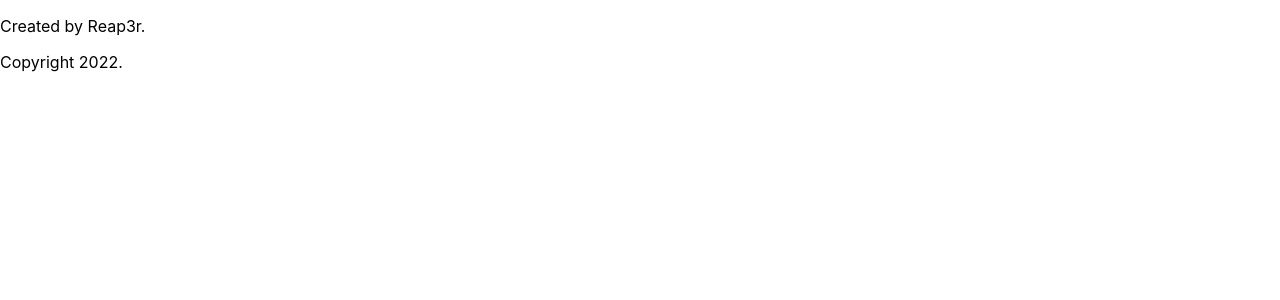
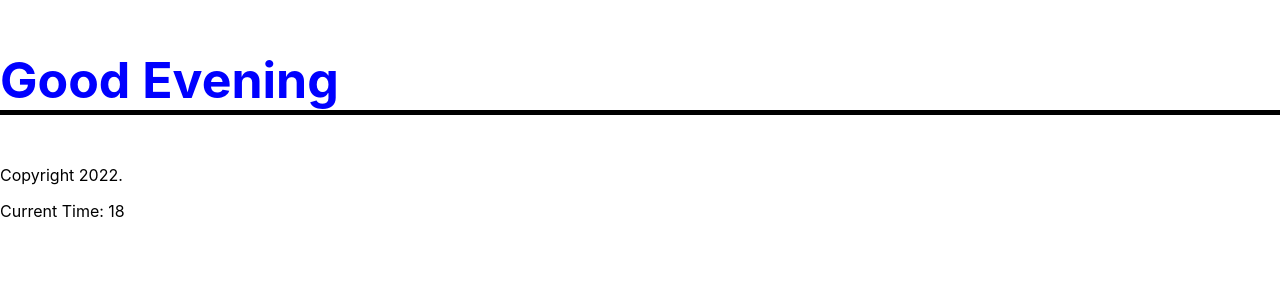
Before and after one commit to Boston343/Keeper, a React (Create React App) app: page / in a window 1280 px wide. Shown: the top 300 px of the page. Built offline with nearby package versions, Linux system fonts and the light colour scheme.

Commit message:
example of inline style editing in React

```diff
--- a/src/App.css
+++ /dev/null
@@ -1,38 +0,0 @@
-.App {
-  text-align: center;
-}
-
-.App-logo {
-  height: 40vmin;
-  pointer-events: none;
-}
-
-@media (prefers-reduced-motion: no-preference) {
-  .App-logo {
-    animation: App-logo-spin infinite 20s linear;
-  }
-}
-
-.App-header {
-  background-color: #282c34;
-  min-height: 100vh;
-  display: flex;
-  flex-direction: column;
-  align-items: center;
-  justify-content: center;
-  font-size: calc(10px + 2vmin);
-  color: white;
-}
-
-.App-link {
-  color: #61dafb;
-}
-
-@keyframes App-logo-spin {
-  from {
-    transform: rotate(0deg);
-  }
-  to {
-    transform: rotate(360deg);
-  }
-}
--- a/src/App.js
+++ /dev/null
@@ -1,25 +0,0 @@
-import logo from "./logo.svg";
-import "./App.css";
-
-function App() {
-  return (
-    <div className="App">
-      <header className="App-header">
-        <img src={logo} className="App-logo" alt="logo" />
-        <p>
-          Edit <code>src/App.js</code> and save to reload.
-        </p>
-        <a
-          className="App-link"
-          href="https://reactjs.org"
-          target="_blank"
-          rel="noopener noreferrer"
-        >
-          Learn React
-        </a>
-      </header>
-    </div>
-  );
-}
-
-export default App;
--- /dev/null
+++ b/src/css/styles.css
@@ -0,0 +1,16 @@
+body {
+  margin: 0;
+  font-family: -apple-system, BlinkMacSystemFont, "Segoe UI", "Roboto", "Oxygen", "Ubuntu", "Cantarell", "Fira Sans", "Droid Sans", "Helvetica Neue", sans-serif;
+  -webkit-font-smoothing: antialiased;
+  -moz-osx-font-smoothing: grayscale;
+}
+
+code {
+  font-family: source-code-pro, Menlo, Monaco, Consolas, "Courier New", monospace;
+}
+
+.heading {
+  font-size: 50px;
+  font-weight: bold;
+  border-bottom: 5px solid black;
+}/*# sourceMappingURL=styles.css.map */
--- /dev/null
+++ b/src/css/styles.scss
@@ -0,0 +1,19 @@
+body {
+  margin: 0;
+  font-family: -apple-system, BlinkMacSystemFont, "Segoe UI", "Roboto", "Oxygen",
+    "Ubuntu", "Cantarell", "Fira Sans", "Droid Sans", "Helvetica Neue",
+    sans-serif;
+  -webkit-font-smoothing: antialiased;
+  -moz-osx-font-smoothing: grayscale;
+}
+
+code {
+  font-family: source-code-pro, Menlo, Monaco, Consolas, "Courier New",
+    monospace;
+}
+
+.heading {
+  font-size: 50px;
+  font-weight: bold;
+  border-bottom: 5px solid black;
+}
--- a/src/index.css
+++ /dev/null
@@ -1,13 +0,0 @@
-body {
-  margin: 0;
-  font-family: -apple-system, BlinkMacSystemFont, 'Segoe UI', 'Roboto', 'Oxygen',
-    'Ubuntu', 'Cantarell', 'Fira Sans', 'Droid Sans', 'Helvetica Neue',
-    sans-serif;
-  -webkit-font-smoothing: antialiased;
-  -moz-osx-font-smoothing: grayscale;
-}
-
-code {
-  font-family: source-code-pro, Menlo, Monaco, Consolas, 'Courier New',
-    monospace;
-}
--- a/src/index.js
+++ b/src/index.js
@@ -1,13 +1,33 @@
 import React from "react";
 import ReactDOM from "react-dom/client";
-import "./index.css";
-import App from "./App";
+import "./css/styles.css";
 import reportWebVitals from "./reportWebVitals";
 
 const fName = "Reap3r";
 const lName = "Chaos";
 const luckyNum = 7;
 const date = new Date();
+// const hour = date.getHours();  // actual
+const hour = 18; // testing
+
+let headerText;
+const headerStyle = {
+  color: "",
+};
+
+if (hour < 12) {
+  // Midnight to Noon
+  headerText = "Good Morning";
+  headerStyle.color = "red";
+} else if (hour < 18) {
+  // Noon to 6PM
+  headerText = "Good Afternoon";
+  headerStyle.color = "green";
+} else {
+  // 6PM to Midnight
+  headerText = "Good Evening";
+  headerStyle.color = "blue";
+}
 
 const root = ReactDOM.createRoot(document.getElementById("root"));
 root.render(
@@ -15,8 +35,16 @@ root.render(
   //   <App />
   // </React.StrictMode>
   <div>
-    <p>Created by {fName}.</p>
+    <p
+      className="heading"
+      style={headerStyle}
+      spellCheck="false"
+      contentEditable="true"
+    >
+      {headerText}
+    </p>
     <p>Copyright {date.getFullYear()}.</p>
+    <p>Current Time: {hour}</p>
   </div>
 );
 
```
Also changed, not shown: 2 other files (tests, documents, lock files or other folders).
